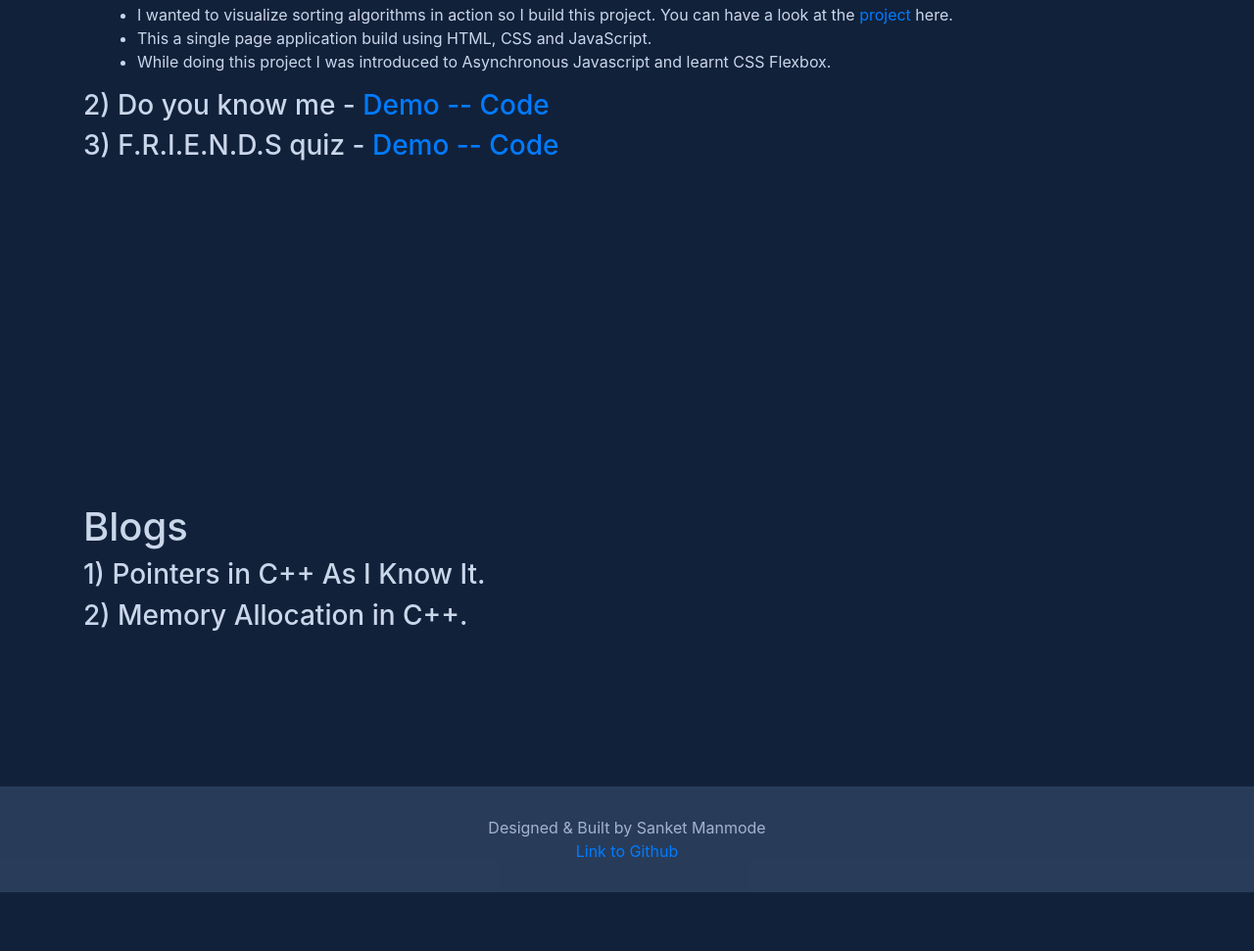
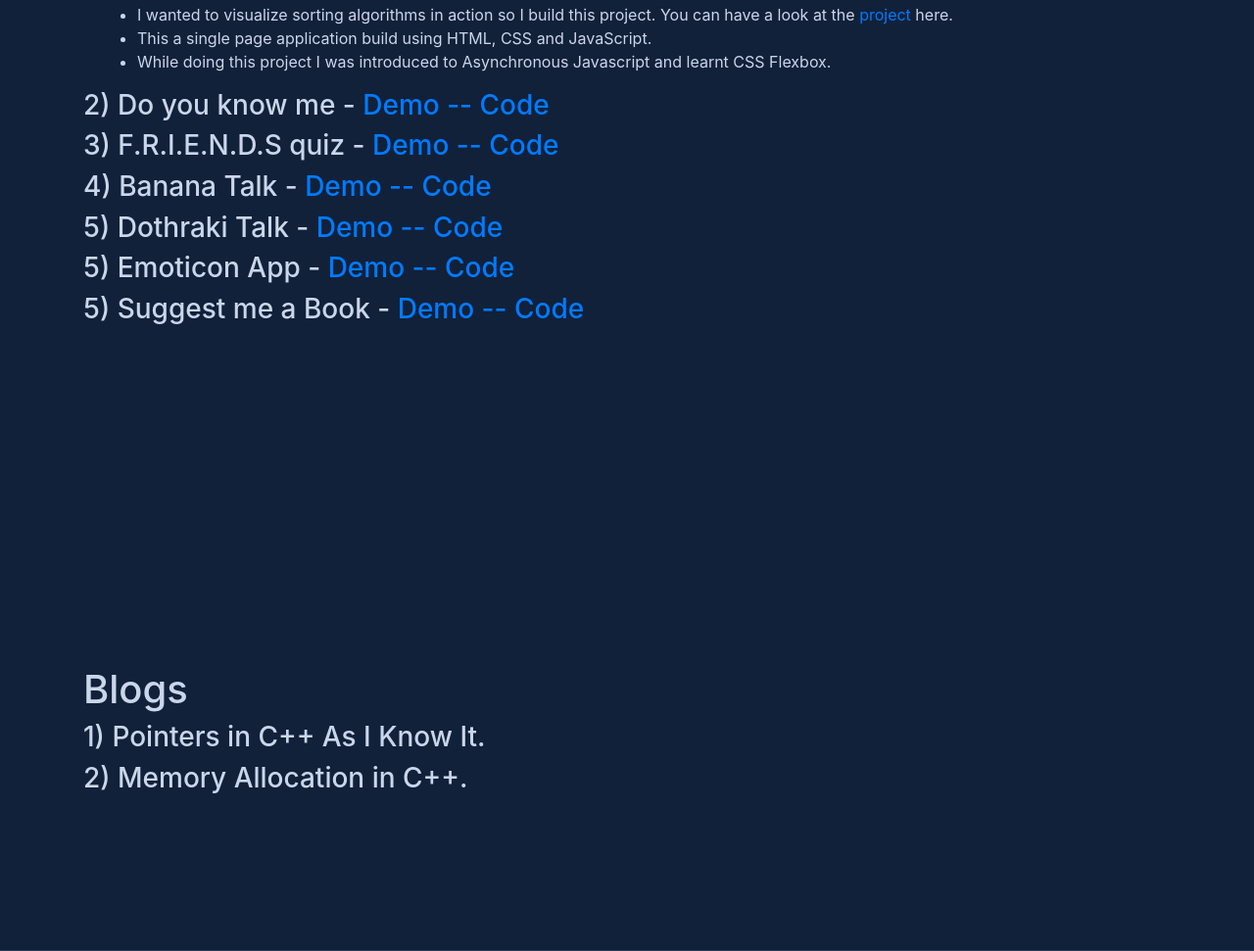
Before and after one commit to manmodesanket/my_website, a website: page index.html in a window 1280 px wide. Shown: the part 2426-3397 px from the top of the page at 98% size. Before the commit the page ends 3337 px from the top, so only its background shows below. Drawn offline with nearby package versions, Linux system fonts and the light colour scheme; files whose address does not match are found by name.

Commit message:
mark nine done

```diff
--- a/index.html
+++ b/index.html
@@ -188,9 +188,25 @@
             <h3><a href="https://github.com/manmodesanket/doyouknowme" target="_blank">- Code</a></h3>
        </div>
        <div class="row">
-        <h3>3) F.R.I.E.N.D.S quiz - <a href="https://repl.it/@manmodesanket/friendsquiz" target="_blank">Demo -</a></h3>
-        <h3><a href="https://github.com/manmodesanket/doyouknowme" target="_blank">- Code</a></h3>
-   </div>
+            <h3>3) F.R.I.E.N.D.S quiz - <a href="https://repl.it/@manmodesanket/friendsquiz" target="_blank">Demo -</a></h3>
+            <h3><a href="https://github.com/manmodesanket/friendsquiz" target="_blank">- Code</a></h3>
+        </div>
+        <div class="row">
+            <h3>4) Banana Talk - <a href="https://bananatalkbysanket.netlify.app/" target="_blank">Demo -</a></h3>
+            <h3><a href="https://github.com/manmodesanket/bananatalk" target="_blank">- Code</a></h3>
+        </div>
+        <div class="row">
+            <h3>5) Dothraki Talk - <a href="https://dothrakitalk.netlify.app/" target="_blank">Demo -</a></h3>
+            <h3><a href="https://github.com/manmodesanket/dothrakitalk" target="_blank">- Code</a></h3>
+        </div>
+        <div class="row">
+            <h3>5) Emoticon App - <a href="https://emoticonmeaning.netlify.app/" target="_blank">Demo -</a></h3>
+            <h3><a href="https://github.com/manmodesanket/emoticonapp" target="_blank">- Code</a></h3>
+        </div>
+        <div class="row">
+            <h3>5) Suggest me a Book - <a href="https://suggestmeabook.netlify.app/" target="_blank">Demo -</a></h3>
+            <h3><a href="https://github.com/manmodesanket/suggest-me-a-book" target="_blank">- Code</a></h3>
+        </div>
     </div>
     <div class="container blogs" id="blogs">
         <div class=row><h1>Blogs</h1></div>
```
Also changed, not shown: dist/index.html.
